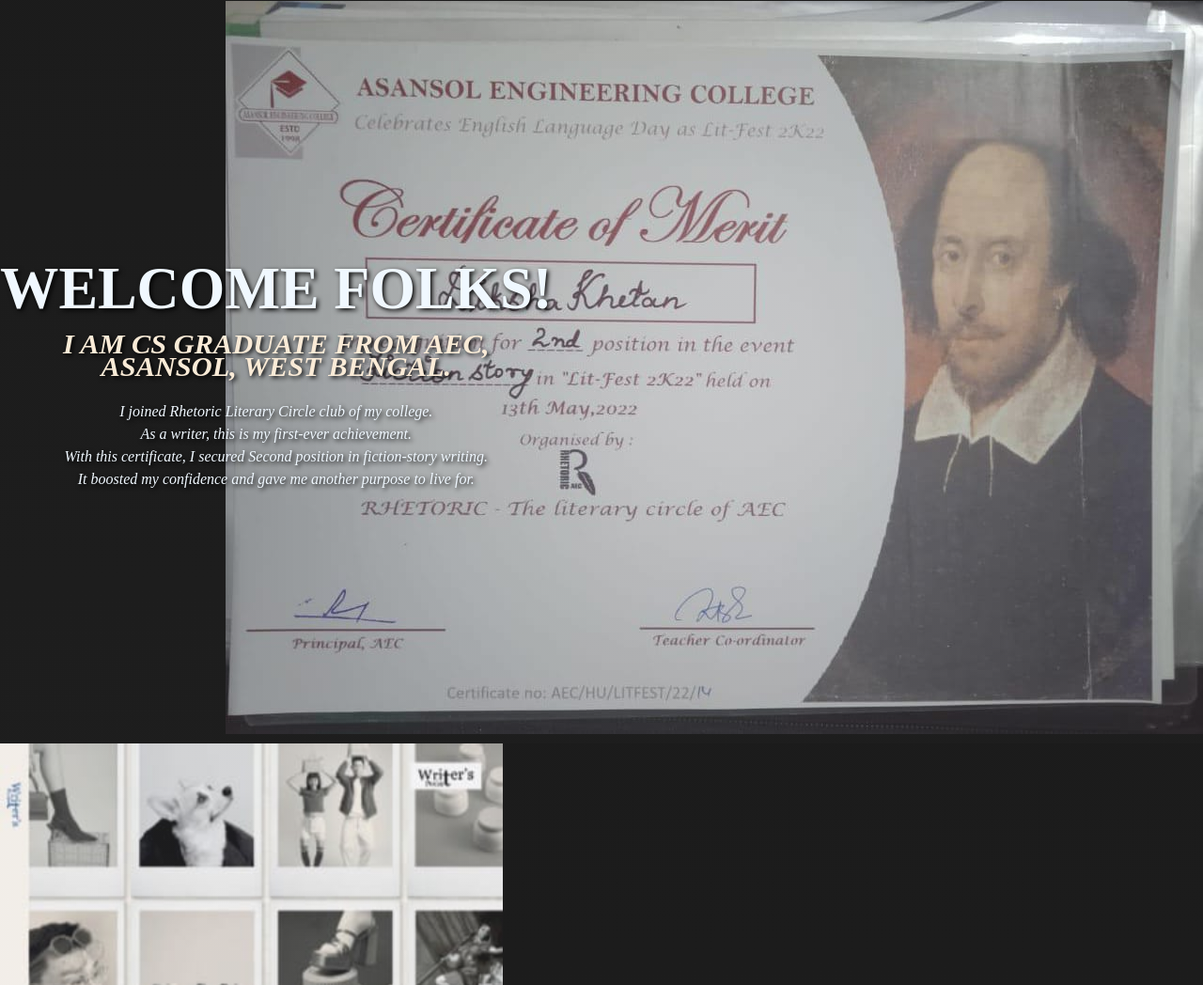
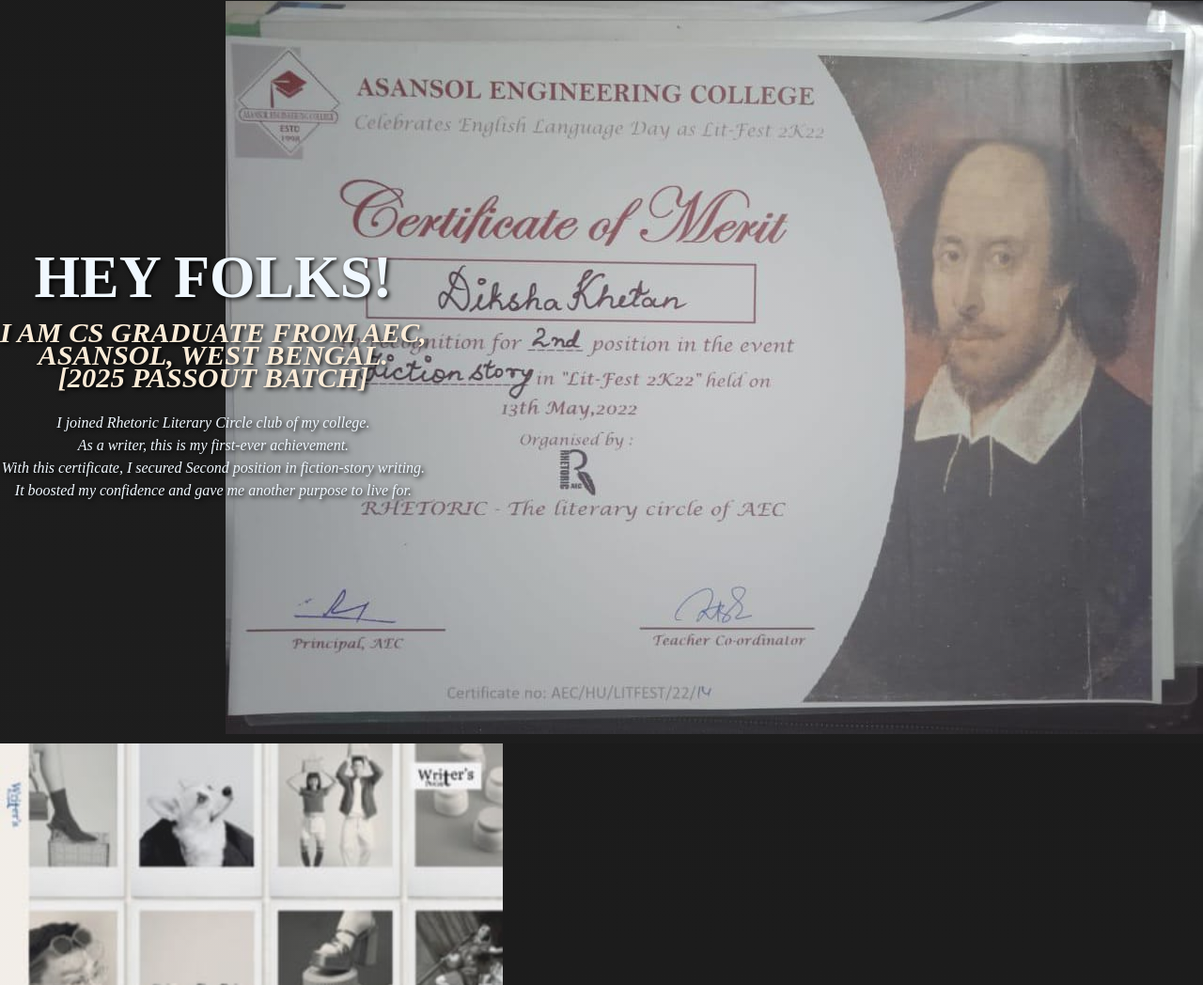
Before and after one commit to dikshakh011/Models, a plain HTML site: page Parallax-Website-Project/index.html in a window 1280 px wide. Shown: the part 809-1857 px from the top of the page at 94% size. Drawn offline with Linux system fonts and the light colour scheme.

Commit message:
Text added

```diff
--- a/Parallax-Website-Project/index.html
+++ b/Parallax-Website-Project/index.html
@@ -137,9 +137,10 @@
     </section>
     <section class="Section-2">
         <div>
-            <h2>Welcome Folks!</h2>
-            <p>I am CS graduate from AEC,<br> Asansol, West Bengal.</p>
+            <h2>Hey Folks!</h2>
+            <p>I am CS graduate from AEC,<br> Asansol, West Bengal.<br>[2025 Passout Batch]</p>
             <br>
+
             <p><h3>I joined Rhetoric Literary Circle club of my college.<br>
                 As a writer, this is my first-ever achievement.<br> With this certificate, I secured Second position in fiction-story writing.<br>
                 It boosted my confidence and gave me another purpose to live for.</h3></p>
```
